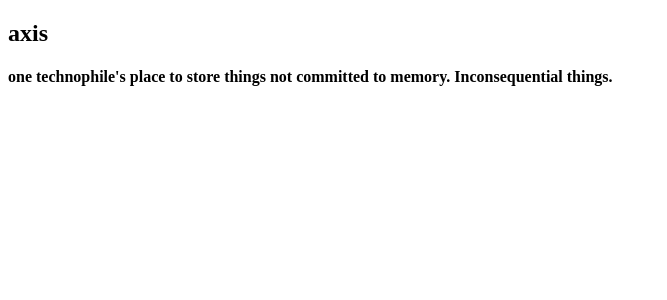
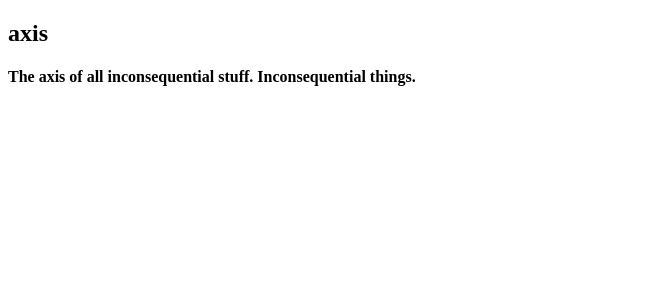
Before and after one commit to kabtech/kab, a Jekyll site: the page built from hold_index.html, in a window 1280 px wide. Shown: the top 300 px of the page, without its empty margins (0-667 px from the left). Built offline with Jekyll 4.4.1, drawn with Linux system fonts in a browser that asks for light colours.

Commit message:
Update _config.yml

```diff
--- a/_config.yml
+++ b/_config.yml
@@ -1,6 +1,6 @@
 # Site settings
 title: axis
-tagline: "one technophile's place to store things not committed to memory"
+tagline: "The axis of all inconsequential stuff"
 url: "http://axis.bestul.us/" # The base hostname & protocol for your site. Use it if you need absolute URL's
 
 # Social
```
